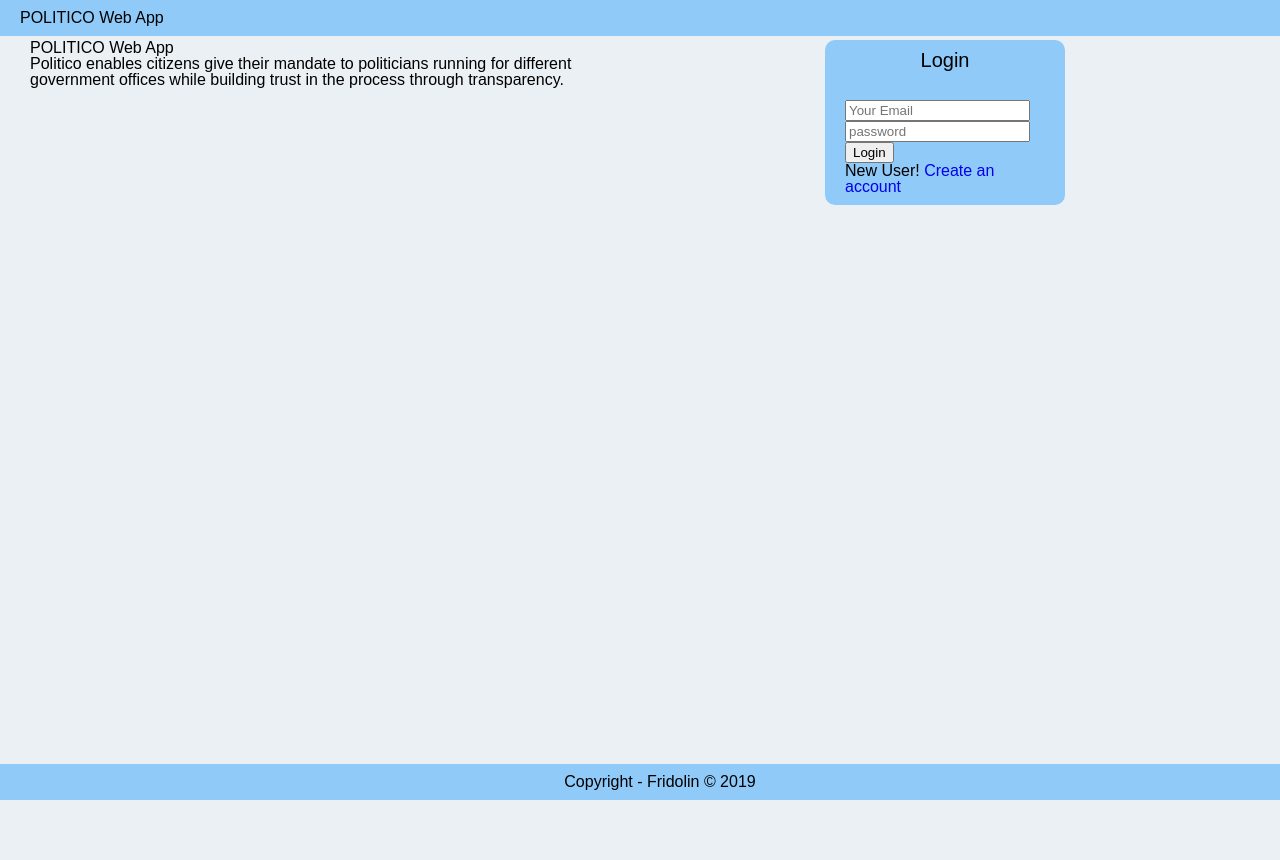
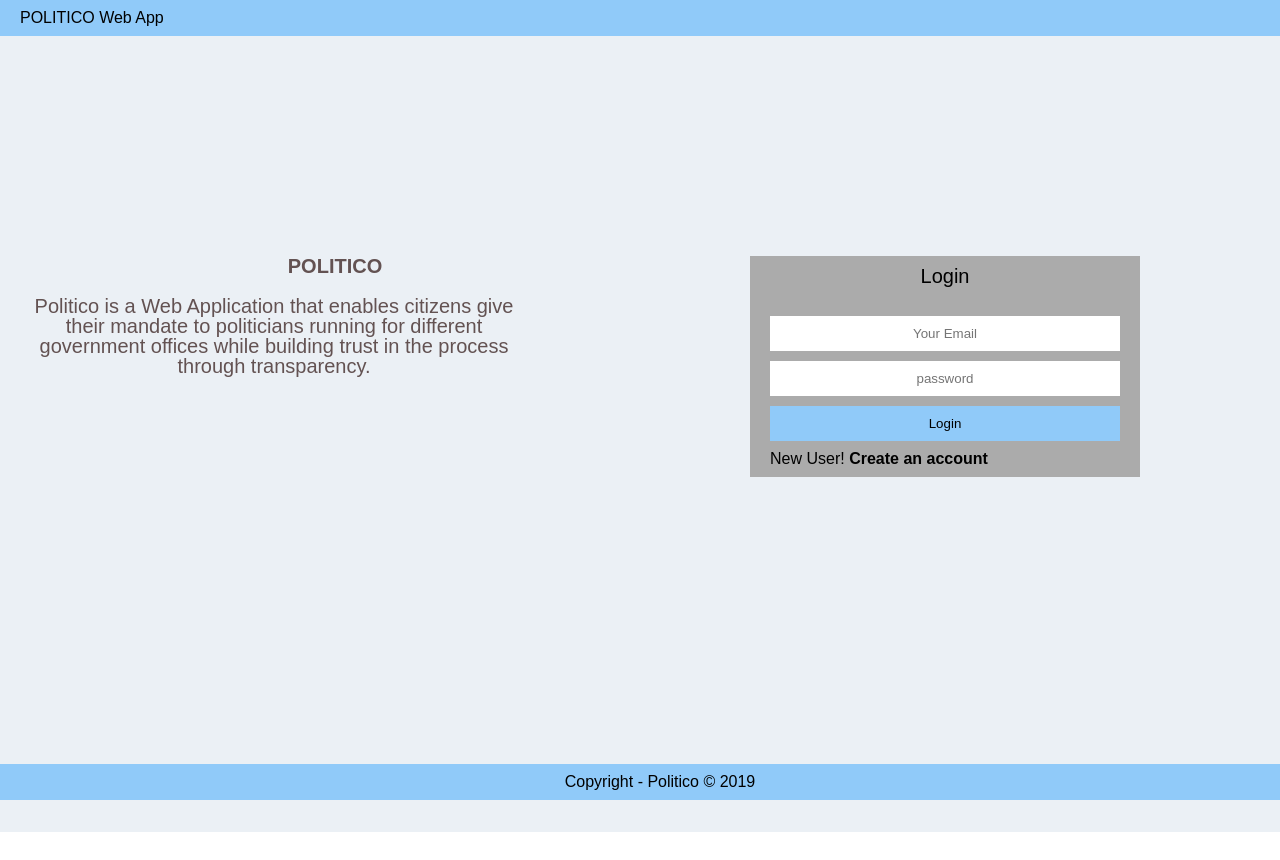
Before and after one commit to fridolinho/Politico, a plain HTML site: page index.html in a window 1280 px wide. After the commit the page ends 832 px from the top, so only its background shows below. Drawn offline with Linux system fonts and the light colour scheme.

Commit message:
[ft-163616659] add login feature

```diff
--- a/index.html
+++ b/index.html
@@ -9,8 +9,8 @@
 	<header>POLITICO Web App</header>
 	<div id="container">
 		<div id="details">
-			<h2>POLITICO Web App</h2>
-			<p>Politico enables citizens give their mandate to politicians running for different government offices while building trust in the process through transparency. </p>
+			<h1>POLITICO </h1>
+			<p>Politico is a Web Application that enables citizens give their mandate to politicians running for different government offices while building trust in the process through transparency. </p>
 		</div>
 		<div id="form">
 			<div class="form">
@@ -26,6 +26,6 @@
 		<div class="clear"></div>
 	</div>
 
-	<footer><p>Copyright - Fridolin &copy; 2019</p></footer>
+	<footer><p>Copyright - Politico &copy; 2019</p></footer>
 </body>
 </html>
--- a/style.css
+++ b/style.css
@@ -47,15 +47,29 @@
 }
 #container {
 	background-color: #ebf0f5;
-	padding: 20px 30px;
-	margin-top: 20px;
-	height: 100vh;
+	padding: 20% 30px;
+	height: 40vh;
 }
 
 #details{
 display: block;
 float: left;
 width: 50%;
+}
+
+#details h1 {
+	font-weight: bold;
+	font-size: 20px;
+	text-align: center;
+	color: #635252
+}
+
+#details p {
+	font-size: 20px;
+	color: #635252;
+	width: 80%;
+	text-align: center;
+	margin-top: 20px;
 }
 
 #form {
@@ -68,10 +82,9 @@
 }
 
 .form {
-	background-color: #90caf9;
-	border-radius: 10px;
+	background-color: #ababab;
 	padding: 10px 20px;
-	width: 200px;
+	width: 350px;
 	margin: 0 auto;
 }
 .form h1 {
@@ -80,6 +93,29 @@
 	margin-bottom: 30px;
 }
 
+.form input {
+	background-color: white transparent;
+	padding: 10px 0px;
+	border: 1px solid white;
+	margin-bottom: 10px;
+	width: 100%;
+	border:none;
+	text-align: center;
+}
+
+.form button {
+	width: 100%;
+	background-color: #90caf9;
+    border: none;
+    padding: 10px 5px;
+	overflow: visible;
+	margin-bottom: 10px;
+	cursor: pointer;
+}
+.form a {
+	font-weight: bold;
+	color: black;
+}
 footer {
 	position: fixed;
 	bottom: 0px;
```
